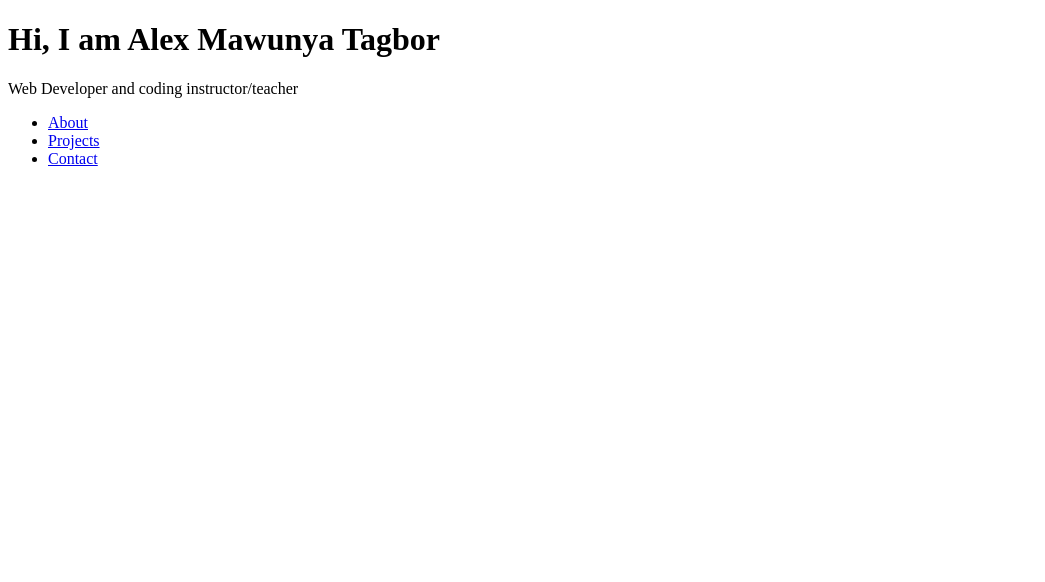
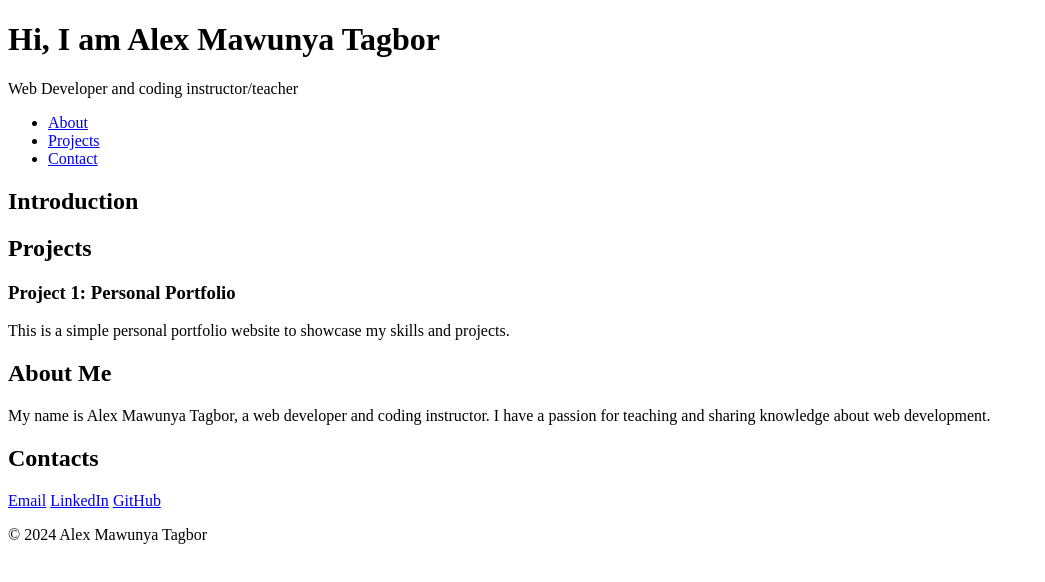
Before and after one commit to alex-mawunya-tagbor/My_First_Portfolio, a plain HTML site: page portfolio/index.html in a window 1280 px wide. Shown: the whole page, without its empty margins (0-1045 px from the left). Drawn offline with Linux system fonts and the light colour scheme.

Commit message:
update index.html

```diff
--- a/portfolio/index.html
+++ b/portfolio/index.html
@@ -23,8 +23,32 @@
     </ul>
   </nav>
 
-  <section>
+  <section id="introduction">
+    <h2> Introduction</h2>
+    <p></p>
 
+  </section>
+
+  <section id="projects">
+    <h2>Projects</h2>
+    <article class="project">
+      <h3>Project 1: Personal Portfolio</h3>
+      <p>This is a simple personal portfolio website to showcase my skills and projects.</p>
+      <a href="" target="_blank"></a>
+    </article>
+
+  </section>
+
+  <section id="about">
+    <h2>About Me</h2>
+    <p>My name is Alex Mawunya Tagbor, a web developer and coding instructor. I have a passion for teaching and sharing knowledge about web development.</p>
+  </section>
+
+  <section id="contact">
+    <h2>Contacts</h2>
+    <a href="amtagbor@gmail.com" target="_blank">Email</a>
+    <a href="https://linkedin.com/in/alex-mawunya-tagbor" target="_blank">LinkedIn</a>
+    <a href="https://github.com/alex-mawunya-tagbor" target="_blank">GitHub</a>
   </section>
 
   <article>
@@ -32,7 +56,7 @@
   </article>
 
   <footer>
-
+    <p>&copy; 2024 Alex Mawunya Tagbor</p>
   </footer>
 
 </body>
```
